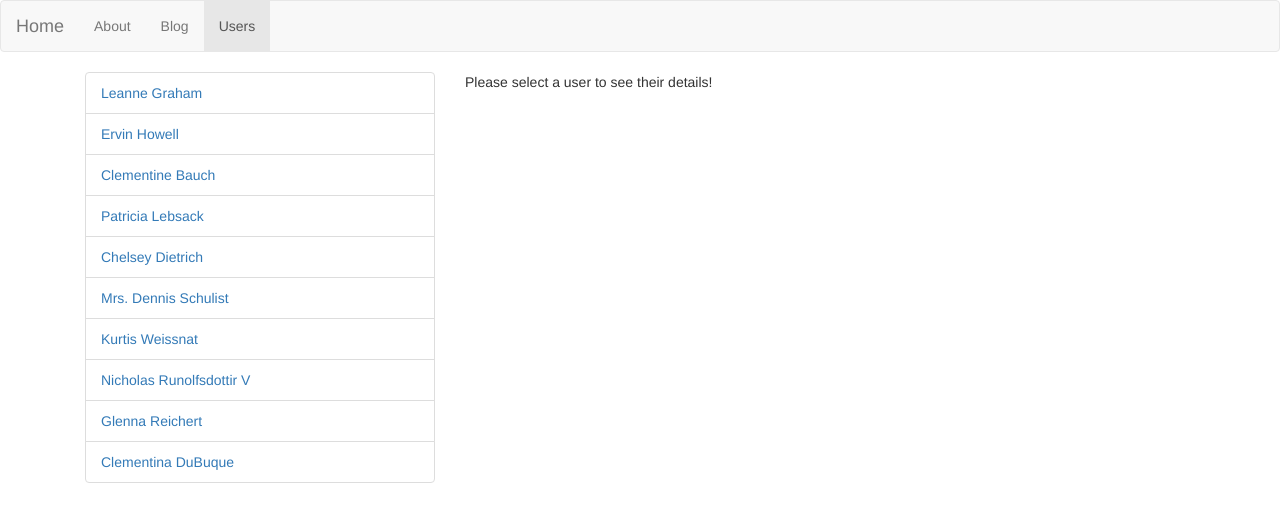
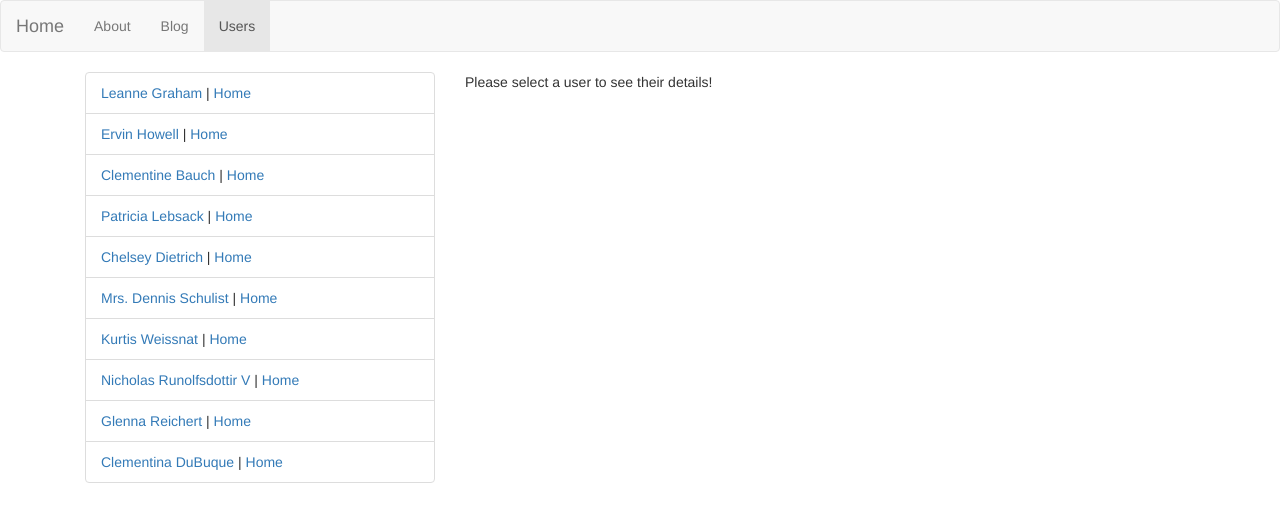
Before and after one commit to MrTato/Angular-9-Masterclass-with-TypeScript-Firebase-Material, an Angular app in the folder MYFIRSTANGULARSAPP/: page /users in a window 1280 px wide. Shown: the top 522 px of the page. Built offline with nearby package versions, Linux system fonts and the light colour scheme.

Commit message:
50. Path Match and Route Types

```diff
--- a/MYFIRSTANGULARSAPP/src/app/app-routing.module.ts
+++ b/MYFIRSTANGULARSAPP/src/app/app-routing.module.ts
@@ -12,7 +12,8 @@ const appRoutes: Routes = [
   { path: 'home', component: HomeComponent },
   { path: 'blog', component: BlogComponent },
   { path: 'about', component: AboutComponent },
-  { path: 'users', component: UsersComponent, children: [
+  // With the pathMatch as prefix (default pathMatch), Angular will segment the URL into different paths
+  { path: 'users', component: UsersComponent, pathMatch: 'prefix', children: [
     { path: ':userId', component: UserDetailsComponent },
     { path: '', component: PlaceholderComponent }
   ] },
--- a/MYFIRSTANGULARSAPP/src/app/components/user/user.component.html
+++ b/MYFIRSTANGULARSAPP/src/app/components/user/user.component.html
@@ -1 +1 @@
-<a routerLink="./{{user.id}}">{{ user.name }}</a>
+<a routerLink="{{user.id}}">{{ user.name }}</a>  | <a routerLink="../">Home</a>
```
